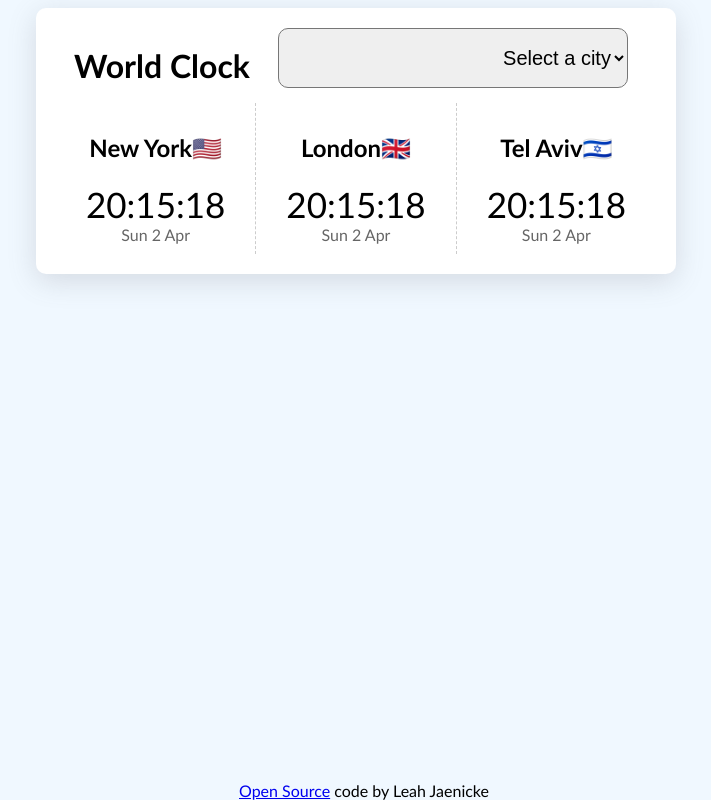
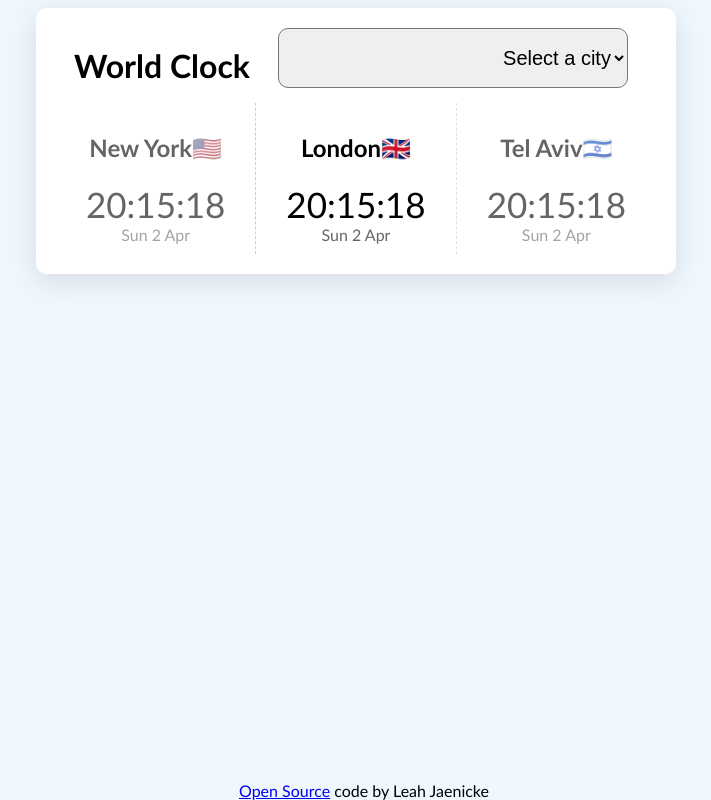
Before and after one commit to leahjaenicke/world-clock, a plain HTML site: page index.html in a window 1280 px wide. Shown: the whole page, without its empty margins (284-995 px from the left). Drawn offline with Linux system fonts and the light colour scheme.

Commit message:
added css to the clock and faded secondary times

```diff
--- a/css/style.css
+++ b/css/style.css
@@ -52,8 +52,16 @@ footer {
 .capital:first-child {
   border: none;
 }
+
+.faded {
+  opacity: 0.6;
+}
 .time {
   font-size: 35px;
+  transition: all 200ms ease-in-out;
+}
+.time:hover {
+  transform: scale(1.3);
 }
 
 .date {
--- a/index.html
+++ b/index.html
@@ -20,17 +20,17 @@
         </select>
       </div>
       <div class="cities">
-        <div class="capital">
+        <div class="capital faded">
           <h2>New York🇺🇸</h2>
           <div class="time">20:15:18</div>
           <div class="date">Sun 2 Apr</div>
         </div>
-        <div class="capital">
+        <div class="capital middle">
           <h2>London🇬🇧</h2>
           <div class="time">20:15:18</div>
           <div class="date">Sun 2 Apr</div>
         </div>
-        <div class="capital">
+        <div class="capital faded">
           <h2>Tel Aviv🇮🇱</h2>
           <div class="time">20:15:18</div>
           <div class="date">Sun 2 Apr</div>
```
